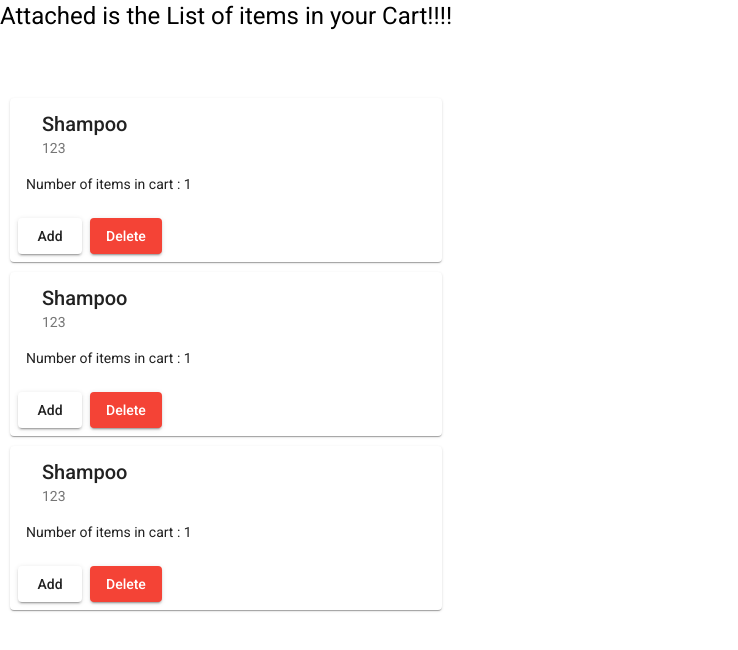
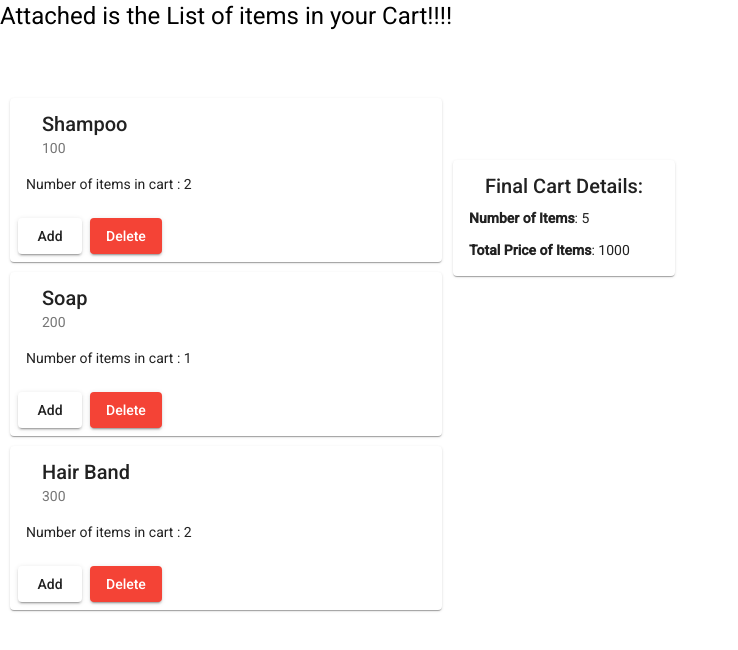
Before and after one commit to guptamohit0004/front-shopping, an Angular app in the folder ecom/: page / in a window 1280 px wide. Shown: the top 650 px of the page, without its empty margins (0-738 px from the left). Built offline with nearby package versions, Linux system fonts and the light colour scheme.

Commit message:
Adding buttons

```diff
--- a/ecom/src/app/cart/cart.component.html
+++ b/ecom/src/app/cart/cart.component.html
@@ -17,3 +17,20 @@
     <button (click)="deleteItem(product)" color="warn" mat-raised-button>Delete</button>
   </mat-card-actions>
 </mat-card>
+
+<div *ngIf="totalCart">
+  <div style="position: fixed; top: 20%; left: 35%; padding-left: 5px">
+    <mat-card class="example-card">
+      <mat-card-header>
+        <mat-card-title> Final Cart Details:</mat-card-title>
+      </mat-card-header>
+      <mat-card-content>
+        <p>
+          <b>Number of Items</b>: {{ totalCart.totalItems }}
+        </p><p>
+          <b>Total Price of Items</b>: {{ totalCart.totalPrice }}
+        </p>
+      </mat-card-content>
+    </mat-card>
+  </div>
+</div>
--- a/ecom/src/app/cart/cart.component.ts
+++ b/ecom/src/app/cart/cart.component.ts
@@ -7,35 +7,38 @@ import { Component, OnInit } from '@angular/core';
 })
 export class CartComponent implements OnInit {
   cart : any
+  totalCart:any
   constructor(){
       this.cart = [{
-        id:1,
+          id:1,
           name : "Shampoo",
-          price: 123,
+          price: 100,
           image : "August 23",
           totalItems:10,
-          itemQuantity:1
+          itemQuantity:2
       },
       {
         id:2,
-          name : "Shampoo",
-          price: 123,
+          name : "Soap",
+          price: 200,
           image : "August 23",
           totalItems:10,
           itemQuantity:1
       },
       {
         id:3,
-          name : "Shampoo",
-          price: 123,
+          name : "Hair Band",
+          price: 300,
           image : "August 23",
           totalItems:10,
-          itemQuantity:1
+          itemQuantity:2
       },
     ]
   };
   ngOnInit(): void {
     this.cart
+    this.totalCart
+    this.updateResult()
   }
    addItem(product: any) {
      this.cart.forEach((item, index) => {
@@ -43,6 +46,7 @@ export class CartComponent implements OnInit {
         this.cart[index].itemQuantity++
       }
     });
+    this.updateResult()
   }
    deleteItem(product: any) {
      this.cart.forEach((item, index) => {
@@ -51,5 +55,18 @@ export class CartComponent implements OnInit {
         this.cart[index].itemQuantity--
       }
     });
+    this.updateResult()
+  }
+  updateResult(){
+    let totalItems=0;
+    let totalPrice=0;
+    this.cart.forEach((item,index)=>{
+        totalItems=totalItems+item.itemQuantity;
+        totalPrice=totalPrice+(item.itemQuantity*item.price)
+    })
+    this.totalCart={
+      totalPrice:totalPrice,
+      totalItems:totalItems
+    }
   }
 }
```
